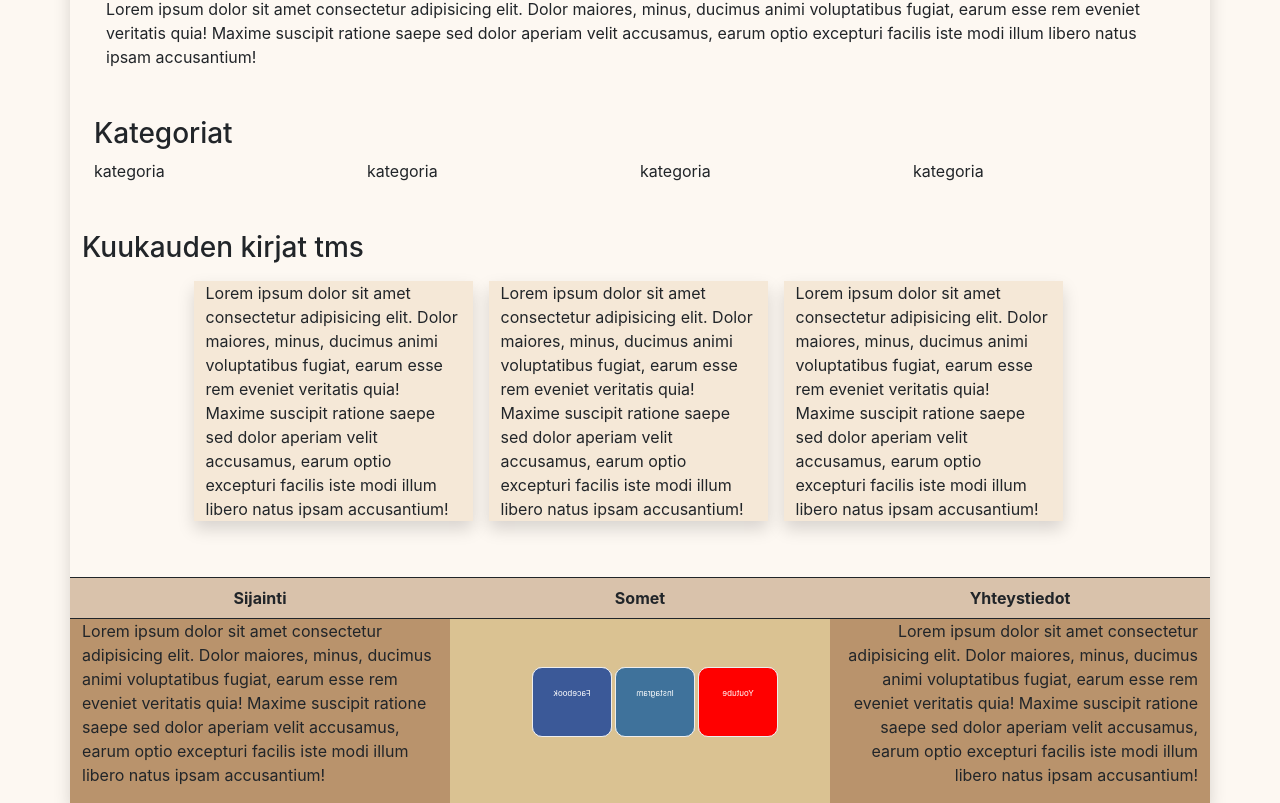
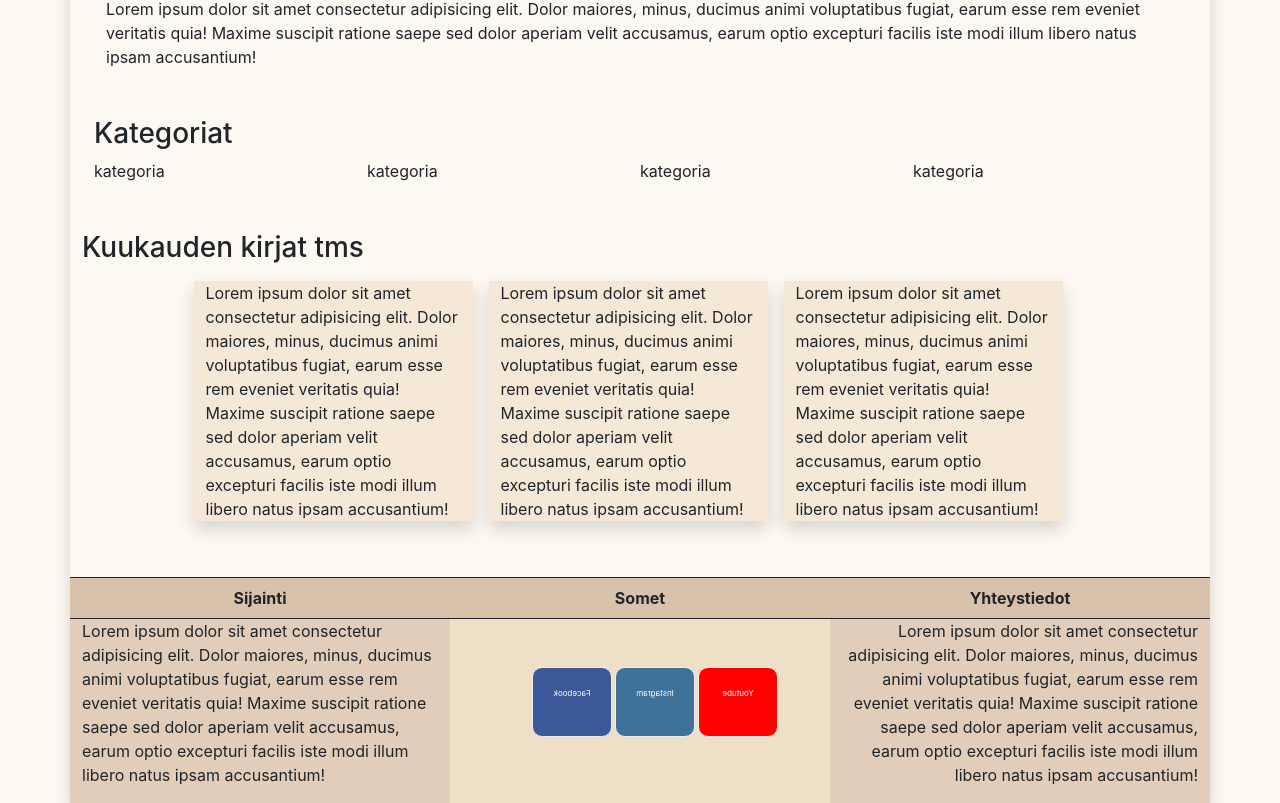
Before and after one commit to n0laja00/kirjakauppa, a React (Create React App) app: page / in a window 1280 px wide. Shown: the part 259-1062 px from the top of the page. Built offline with nearby package versions, Linux system fonts and the light colour scheme.

Commit message:
merge fix

```diff
--- a/src/App.css
+++ b/src/App.css
@@ -9,11 +9,11 @@
 #c4b7a6
 */
 .dark_brown {
-    background-color: #b9936c;
+    background-color: #b9926c6b;
 }
 
 .light_brown {
-    background-color: #dac292;
+    background-color: #dac29273;
 }
 
 .white_brown {
```
